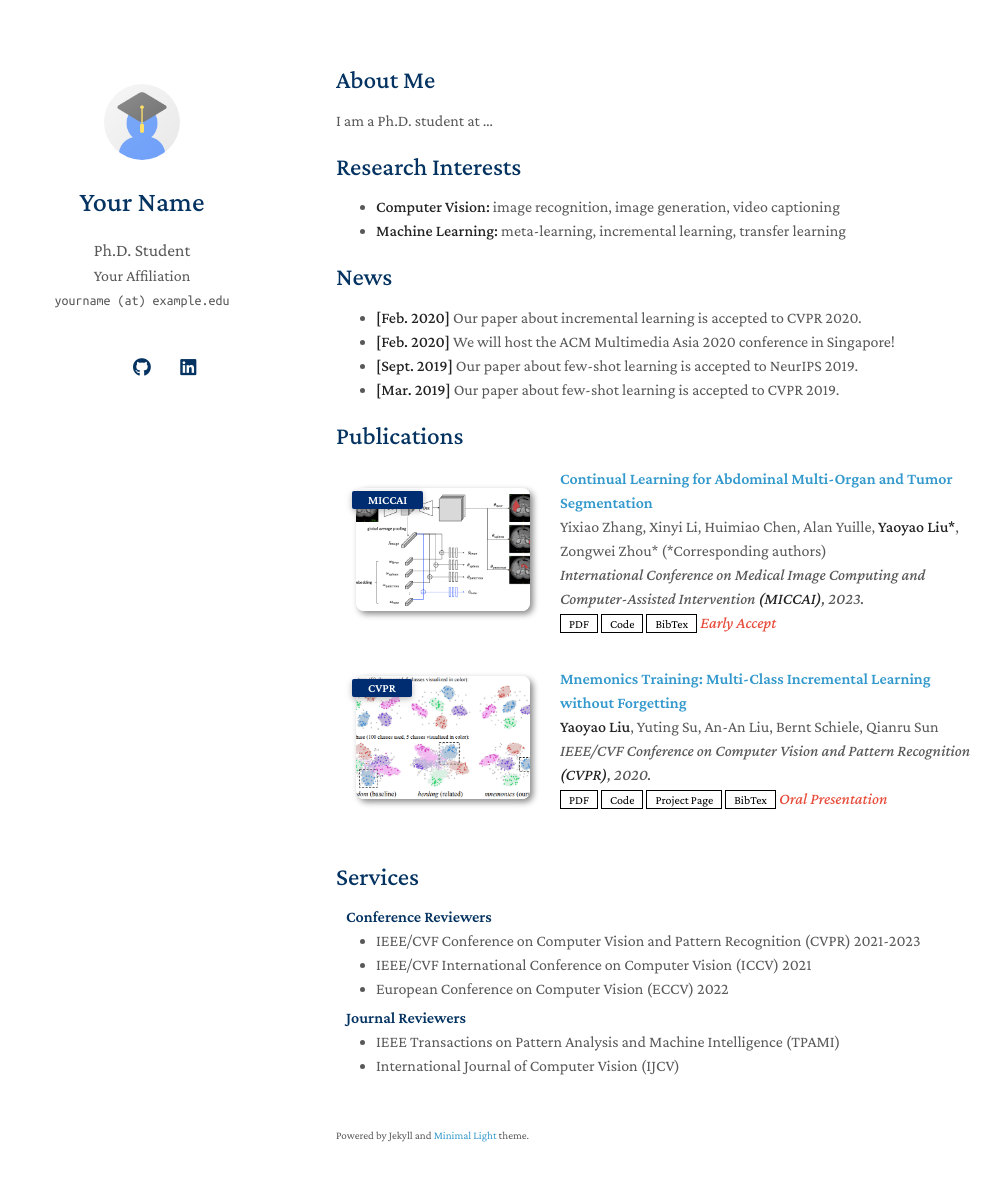
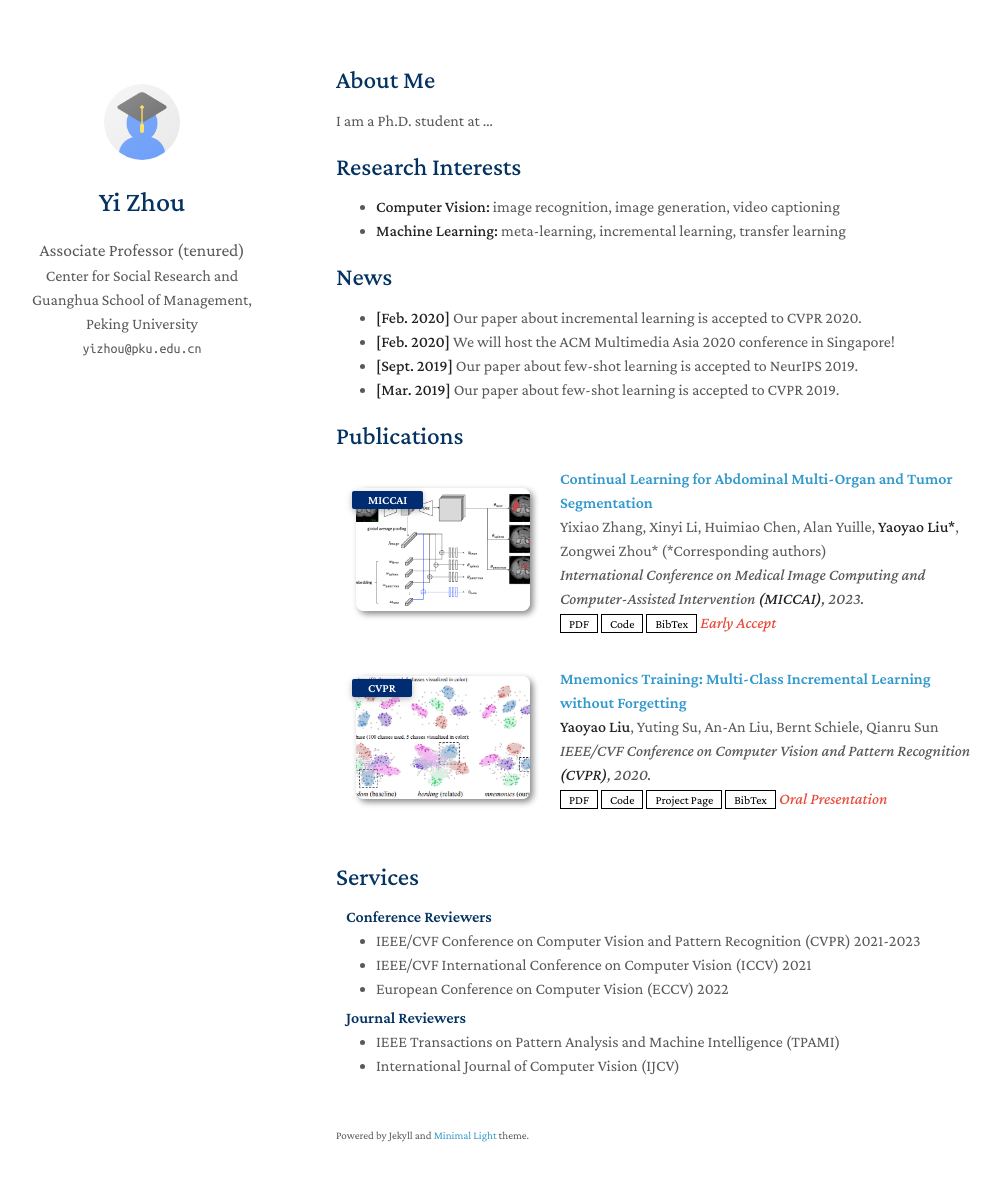
Before and after one commit to yizhou-demog/yizhou-demog.github.io, a Jekyll site: the page built from index.md, in a window 1280 px wide and 1216 px high. Shown: the top 1181 px of the window, without its empty margins (134-1135 px from the left). Built offline with Jekyll 4.4.1, drawn with Linux system fonts in a browser that asks for light colours; a style sheet for code colours, icons or effects is not loaded; our own code applies the rules of GitHub Pages for plain Markdown files.

Commit message:
Update _config.yml

```diff
--- a/_config.yml
+++ b/_config.yml
@@ -1,22 +1,22 @@
 # Basic Information
-title: Your Name
-position: Ph.D. Student
-affiliation: Your Affiliation
-email: yourname (at) example.edu
+title: Yi Zhou
+position: Associate Professor (tenured)
+affiliation: Center for Social Research and Guanghua School of Management, Peking University
+email: yizhou@pku.edu.cn
 
 # Search Engine Optimization (SEO)
 # The following information is used to improve the website traffic from search engines, e.g., Google.
-keywords: minimal light
-description: The Minimal Light is a simple and elegant jekyll theme for academic personal homepage.
-canonical: https://minimal-light-theme.yliu.me/
+keywords: Yi Zhou, Peking University, Economoic Demography, Formal Demography, Aging, Family, Quantitative Social Science,
+description: Yi Zhou is a tenured associate professor at Peking University. His research focuses on economic demography, formal demography, and quantitative social science.
+canonical: https://yizhou-demog.github.io/
 
 # Links
 # If you don't need one of them, you may delete the corresponding line.
-google_scholar: https://scholar.google.com/
-cv_link: assets/files/curriculum_vitae.pdf
-github_link: https://github.com/
-linkedin: https://www.linkedin.com/
-twitter: https://twitter.com/
+google_scholar: https://scholar.google.com/citations?user=UipFIycAAAAJ&hl=en
+cv_link: assets/files/Yi_Zhou_CV.pdf
+csr_pku: csr.pku.edu.cn
+weibo: https://weibo.com/u/2136911052
+
 
 # Images (e.g., your profile picture and your website's favicon)
 # "favicon" and "favicon_dark" are used for the light and dark modes, respectively.
@@ -36,10 +36,6 @@ auto_dark_mode: true
 # You can use this option to choose between Serif or Sans Serif fonts.
 font: "Serif" # or "Sans Serif"
 
-# Google Analytics ID
-# Please remove this if you don't use Google Analytics
-google_analytics: UA-111540567-4
-
 # Use this project as a remote theme for GitHub Pages
 # See the guide here: https://docs.github.com/en/pages/setting-up-a-github-pages-site-with-jekyll/adding-a-theme-to-your-github-pages-site-using-jekyll
 remote_theme: yaoyao-liu/minimal-light
```
